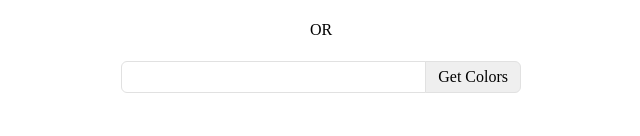
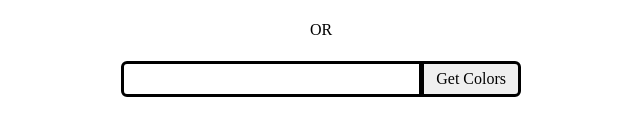
Before and after one commit to Ome-yei/my_color_thief, a React (Create React App) app: page / in a window 1280 px wide. Shown: the part 218-354 px from the top of the page, without its empty margins (319-959 px from the left). Built offline with nearby package versions, Linux system fonts and the light colour scheme.

Commit message:
added color theme to urlInput

```diff
--- a/src/components/PasteUrl.js
+++ b/src/components/PasteUrl.js
@@ -1,24 +1,42 @@
+import { useContext } from 'react';
+import { ImgDominantColor } from './themeContext';
 import styled from 'styled-components';
+import helpers from './helpers';
 
 
 export default function PasteUrl({ handleInputChange, handleSubmit, inputUrl }) {
+
+  const value = useContext(ImgDominantColor);
+
   return (
     <PasteUrlForm onSubmit={handleSubmit}>
-      <PasteUrlInput type='text' value={inputUrl} onChange={handleInputChange} />
-      <PasteUrlButton>Get Colors</PasteUrlButton>
+      <PasteUrlInput
+        type='text'
+        value={inputUrl}
+        onChange={handleInputChange}
+        darkerColor={helpers.darkenColor(value)}
+      />
+      <PasteUrlButton
+        brightenColor={helpers.brightenColor(value)}
+        darkerColor={helpers.darkenColor(value)}
+      >
+        Get Colors
+      </PasteUrlButton>
     </PasteUrlForm>
   )
 }
 
 const PasteUrlInput = styled.input`
-  border: 1px solid #e1e1e1;
+  border: 3px solid ${props => props.darkerColor};
   padding: .2em 1em;
   border-radius: .375em 0 0 .375em;
   width: 100%
 `;
 
 const PasteUrlButton = styled.button`
-border: 1px solid #e1e1e1;
+  border: 3px solid ${props => props.darkerColor};
+  background-color:  ${props => props.brightenColor};
+  color: ${props => props.darkerColor};
   margin-left: -1px;
   border-radius: 0 6px 6px 0;
   padding: .2em .75em;
```
